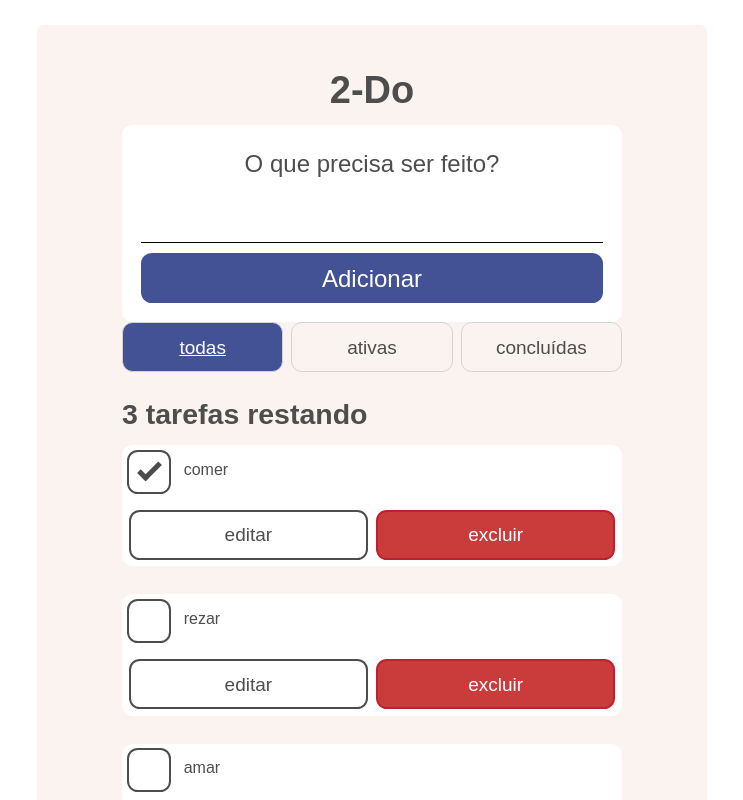
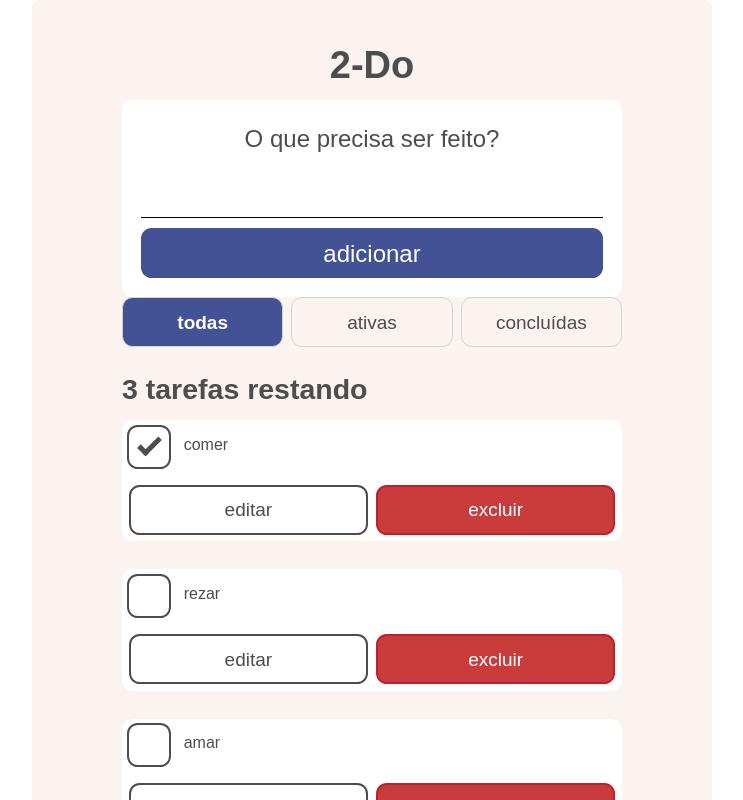
Before and after one commit to porrecobs/react-todo, a React (Create React App) app: page / in a window 1280 px wide. Shown: the top 800 px of the page, without its empty margins (268-1011 px from the left). Built offline with nearby package versions, Linux system fonts and the light colour scheme.

Commit message:
changing spaces and adding style to header image

```diff
--- a/src/App.css
+++ b/src/App.css
@@ -28,6 +28,20 @@
   color: #61dafb;
 }
 
+.container-header {
+  width: 100%;
+  max-height: 20vmin;
+  overflow: hidden;
+  background-color: #435294;
+  border-radius: 8pt;
+}
+
+.image-header {
+  width: 100%;
+  margin: 0 auto;
+  margin-top: -12em;
+}
+
 @keyframes App-logo-spin {
   from {
     transform: rotate(0deg);
--- a/src/components/Form.js
+++ b/src/components/Form.js
@@ -31,7 +31,7 @@ function Form(props) {
           onChange={handleChange}
         />
         <button type="submit" className="btn btn_primary btn_lg">
-          Adicionar
+          adicionar
         </button>
       </form>
     </div>
--- a/src/index.css
+++ b/src/index.css
@@ -63,7 +63,7 @@ body {
   width: 100%;
   max-width: 68rem;
   margin: 0 auto;
-  padding: 5px;
+  padding: 0px;
   font: 1.6rem/1.25 Arial, sans-serif;
   background-color: #fff;
   color: #4d4d4d;
@@ -93,7 +93,7 @@ body {
 }
 .btn.toggle-btn:focus { outline: none; }
 .btn.toggle-btn[aria-pressed="true"] {
-  text-decoration: underline;
+  font-weight: 600;
   background-color: #435294;
   color: #fff;
 }
@@ -159,14 +159,15 @@ body {
 /* END GLOBAL STYLES */
 .todo-app {
   background: #faf3ef;
-  margin: 2rem 0 4rem 0;
-  padding: 1rem;
+  margin: 0 0 4rem 0;
+  padding: 0 1rem 1rem 1rem;
   position: relative;
   border-radius: 5pt;
 }
 @media screen and (min-width: 550px) {
   .todo-app {
     padding: 4rem;
+
   }
 }
 
```
